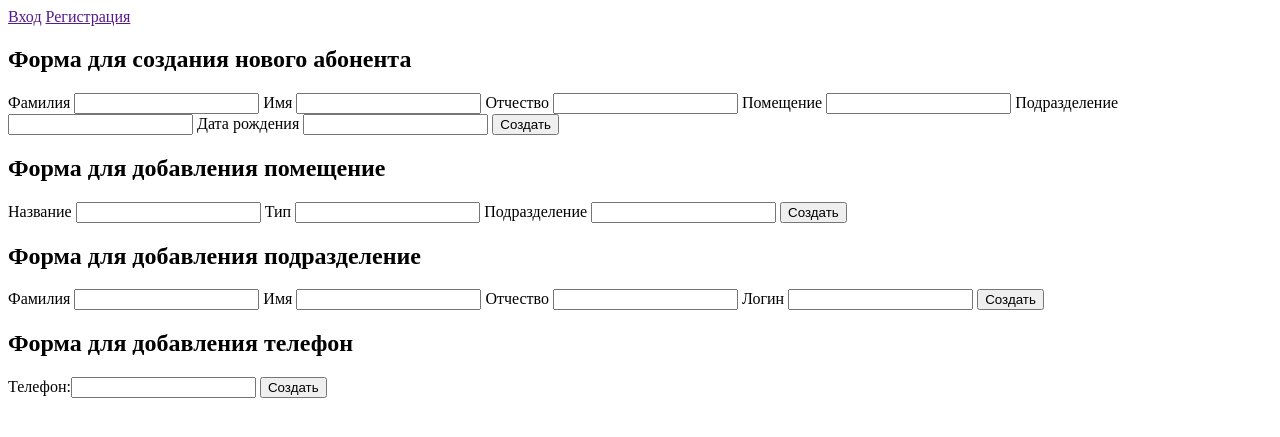
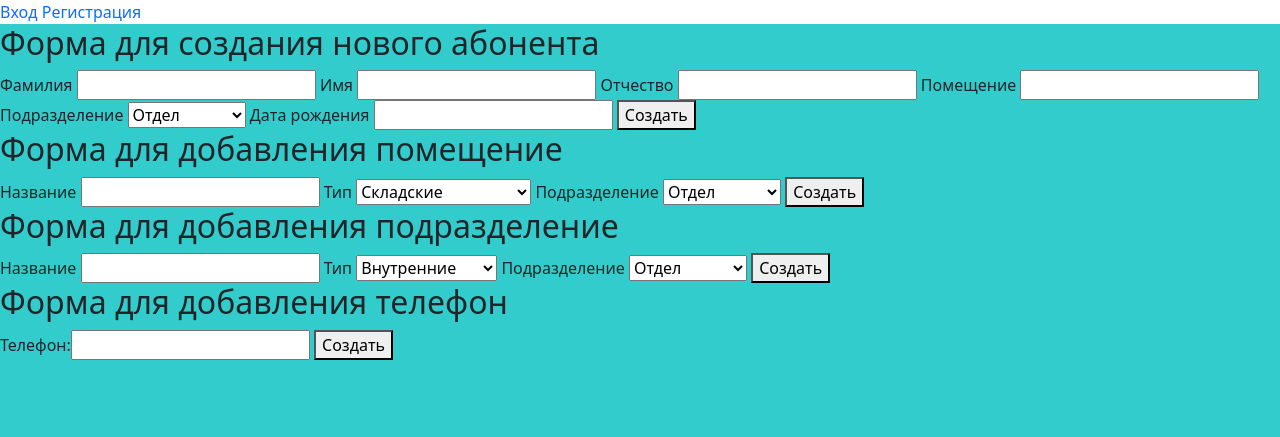
Before and after one commit to Persona-ity/Practica-MVC, a PHP site: template views/site/hello.php in a window 1280 px wide. Shown: the top 437 px of the page. Run offline with PHP 8.4, Linux system fonts and the light colour scheme; the template is opened without the code that fills it, so the values that code supplies are empty.

Commit message:
Сделанная 2 работа

```diff
--- a/config/db.php
+++ b/config/db.php
@@ -2,9 +2,9 @@
 return [
    'driver' => 'mysql',
    'host' => 'localhost',
-   'database' => 'btc',
-   'username' => 'root',
-   'password' => '',
+   'database' => 'rnsmmtkr_m1',
+   'username' => 'rnsmmtkr',
+   'password' => '3FYy8C',
    'charset' => 'utf8',
    'collation' => 'utf8_unicode_ci',
    'prefix' => '',
--- a/config/path.php
+++ b/config/path.php
@@ -1,7 +1,7 @@
 <?php
 return [
    //Адрес относительно домена
-   'root' => 'pop-it-mvc',
+   'root' => 'Practica-MVC',
    //Настройка директории с маршрутами
    'routes' => 'routes',
    //Настройка директории с представлениями
--- a/routes/web.php
+++ b/routes/web.php
@@ -8,3 +8,6 @@ Route::add(['GET', 'POST'], '/signup', [Controller\Site::class, 'signup']);
 Route::add(['GET', 'POST'], '/login', [Controller\Site::class, 'login']);
 Route::add('GET', '/logout', [Controller\Site::class, 'logout']);
 Route::add('GET', '/AttachSubscriber', [Controller\Site::class, 'AttachSubscriber']);
+Route::add('GET', '/subdivition', [Controller\Site::class, 'subdivition']);
+Route::add('GET', '/alltelephone', [Controller\Site::class, 'alltelephone']);
+Route::add('GET', '/Countabonent', [Controller\Site::class, 'Countabonent']);
--- a/views/layouts/main.php
+++ b/views/layouts/main.php
@@ -6,6 +6,18 @@
          content="width=device-width, user-scalable=no, initial-scale=1.0, maximum-scale=1.0, minimum-scale=1.0">
    <meta http-equiv="X-UA-Compatible" content="ie=edge">
    <title>Pop it MVC</title>
+   <link href="https://cdn.jsdelivr.net/npm/bootstrap@5.0.2/dist/css/bootstrap.min.css" rel="stylesheet" integrity="sha384-EVSTQN3/azprG1Anm3QDgpJLIm9Nao0Yz1ztcQTwFspd3yD65VohhpuuCOmLASjC" crossorigin="anonymous">
+   <style>
+    a {
+        text-decoration: none;
+    }
+    body {
+        background-color:#33CCCC;
+    }
+    header {
+        background-color:white;
+    }
+   </style>
 </head>
 <body>
 <header>
@@ -21,7 +33,10 @@
            ?>
            <a href="<?= app()->route->getUrl('/logout') ?>">Выход (<?= app()->auth::user()->name ?>)</a>
            <a href="<?= app()->route->getUrl('/hello') ?>">Формы для создания</a>
-           <a href="<?= app()->route->getUrl('/AttachSubscriber') ?>">Формы для создания</a>
+           <a href="<?= app()->route->getUrl('/AttachSubscriber') ?>">Прикрепить абонента к номеру телефона</a>
+           <a href="<?= app()->route->getUrl('/subdivition') ?>">Выбор номеров абонентов по подразделениям</a>
+           <a href="<?= app()->route->getUrl('/Countabonent') ?>">Подсчёт количество абонентов по подразделениям</a>
+           <a href="<?= app()->route->getUrl('/alltelephone') ?>">Все номера абонента</a>
        <?php
        endif;
        ?>
--- a/views/site/hello.php
+++ b/views/site/hello.php
@@ -4,27 +4,58 @@
        <label>Имя <input type="" name=""></label>
        <label>Отчество <input type="" name=""></label>
        <label>Помещение <input type="" name=""></label>
-       <label>Подразделение <input type="" name=""></label>
+       <label>Подразделение
+              <select>
+                     <option>Отдел</option>
+                     <option>Управление</option>
+                     <option>Участок</option>
+              </select>
+       </label>
        <label>Дата рождения <input type="" name=""></label>
        <button>Создать</button>
 </form>
 <h2>Форма для добавления помещение</h2>
 <form method="">
        <label>Название <input type="" name=""></label>
-       <label>Тип <input type="" name=""></label>
-       <label>Подразделение <input type="" name=""></label>
+       <label>Тип
+              <select>
+                     <option>Складские</option>
+                     <option>Офисные</option>
+                     <option>Производственные</option>
+              </select>
+       </label>
+       <label>Подразделение
+              <select>
+                     <option>Отдел</option>
+                     <option>Управление</option>
+                     <option>Участок</option>
+              </select>
+       </label>
        <button>Создать</button>
 </form>
 <h2>Форма для добавления подразделение</h2>
 <form method="">
-       <label>Фамилия <input type="" name=""></label>
-       <label>Имя <input type="" name=""></label>
-       <label>Отчество <input type="" name=""></label>
-       <label>Логин <input type="" name=""></label>
+       <label>Название <input type="" name=""></label>
+       <label>Тип
+              <select>
+                     <option>Внутренние</option>
+                     <option>Внешнее</option>
+                     <option>Обособленные</option>
+              </select>
+       </label>
+
+
+       <label>Подразделение
+              <select>
+                     <option>Отдел</option>
+                     <option>Управление</option>
+                     <option>Участок</option>
+              </select>
+       </label>
        <button>Создать</button>
 </form>
 <h2>Форма для добавления телефон</h2>
 <form method="">
-       <label>Телефон:<input type="" name=""></label>
+       <label>Телефон:<input></label>
        <button>Создать</button>
 </form>
```
Also changed, not shown: app/Controller/Site.php (+14 -0 lines), views/site/AttachSubscriber.php (+14 -4 lines), views/site/Countabonent.php (added, +30 -0 lines), views/site/alltelephone.php (added, +18 -0 lines), views/site/subdivition.php (added, +18 -0 lines), 1 other file.
